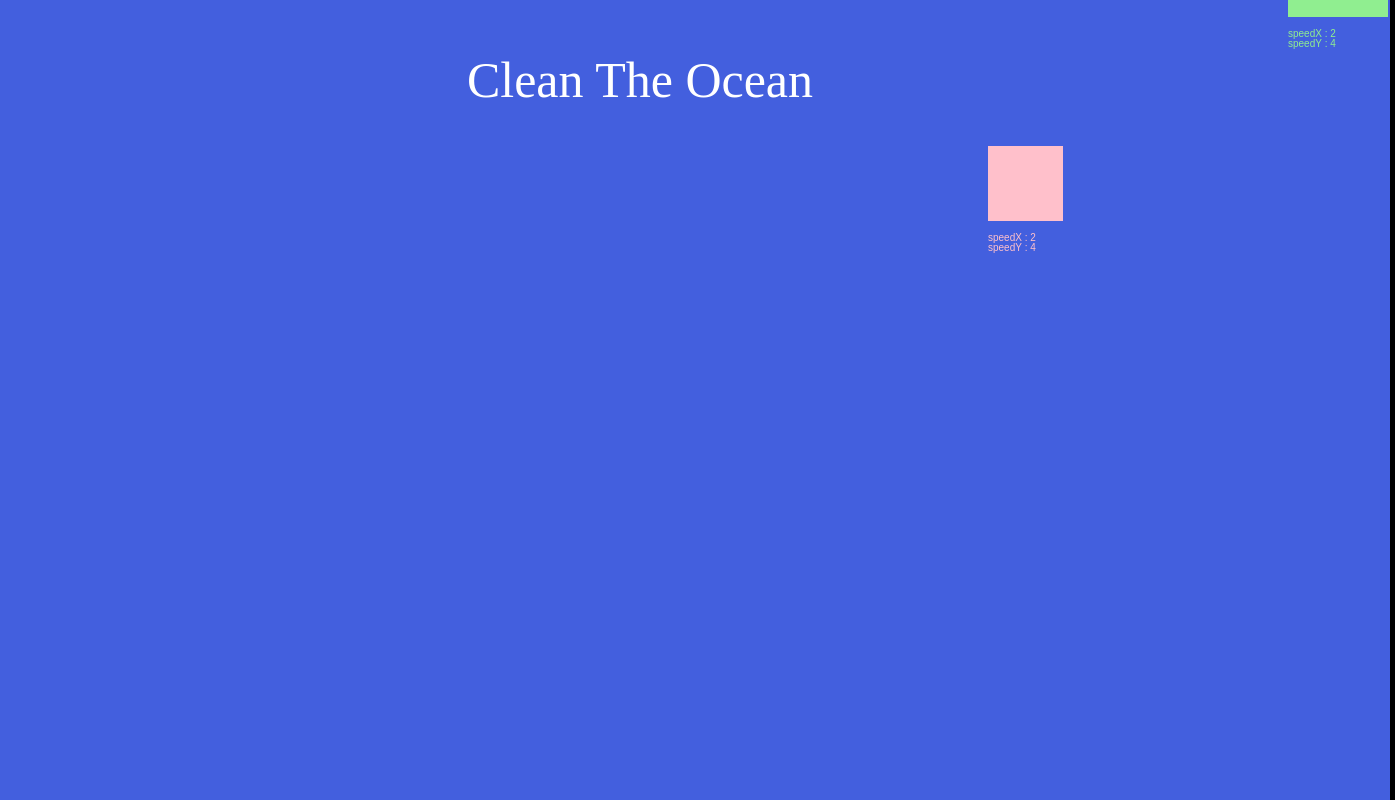
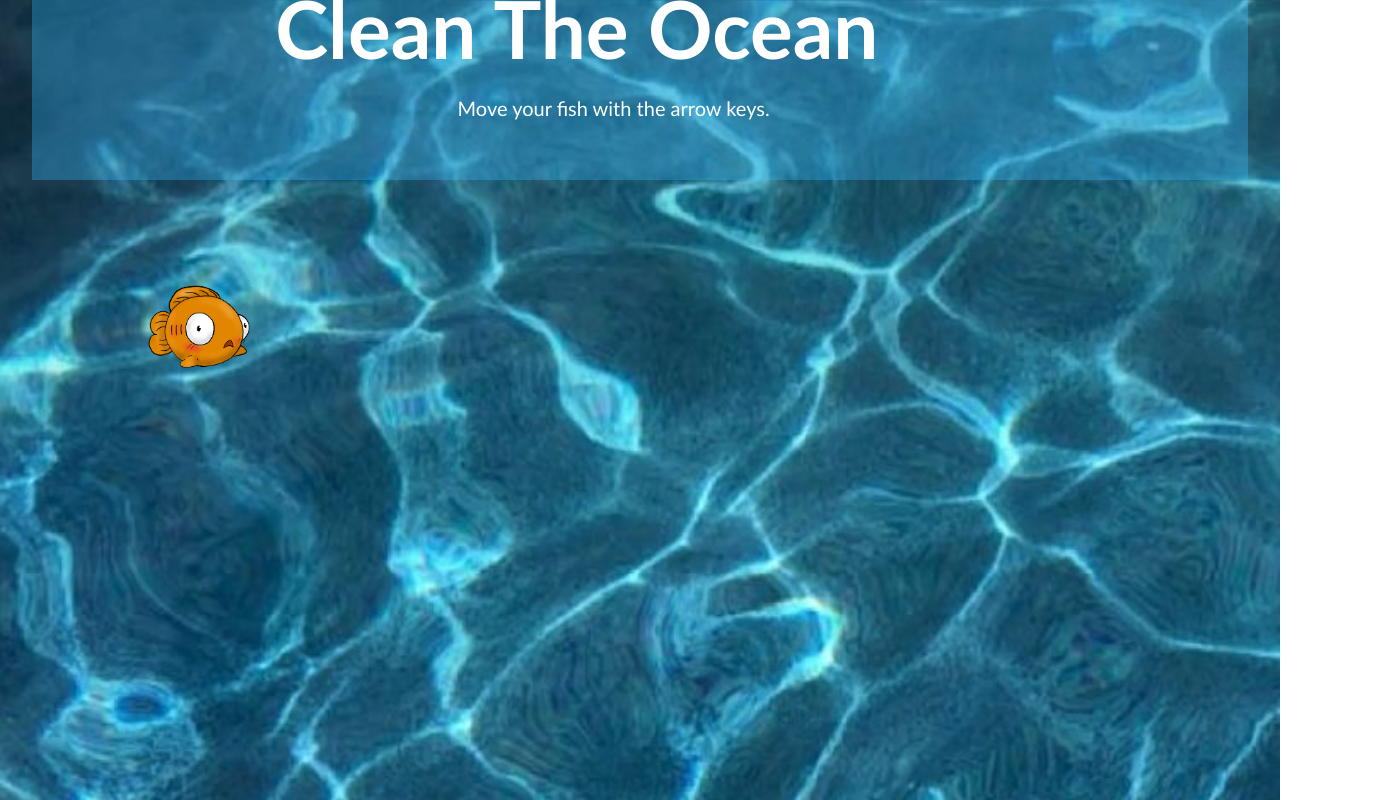
Before and after one commit to skysfalling/art101-clean-the-ocean, a plain HTML site: page game/game.html in a window 1280 px wide. Shown: the top 800 px of the page, 1395 px wide, since content can reach past the window. Drawn offline with Linux system fonts and the light colour scheme.

Commit message:
added anims

```diff
--- a/game/game.css
+++ b/game/game.css
@@ -1,18 +1,16 @@
 .gamecanvas {
-    border: 5px solid #000000;
-    background-color: #435fde;
+    /*border: 5px solid #000000;*/
+    background-color: transparent;
 
     position: absolute;
-    top: 200%;
+    top: 20%;
     left: 50%;
-    transform: translate(-50%, -50%);
-    /*
-    top: 20%;
-    width: 98%;
-    */
+    transform: translate(-50%, 0%);
+
 }
 
 body
 {
+    /* removes the scroll bar */
     overflow: hidden;
 }
--- a/game/game.html
+++ b/game/game.html
@@ -2,23 +2,26 @@
 <html>
 
 <head>
-    <title>Game</title>
+    <title>Clean The Ocean</title>
 	<link rel="stylesheet" type="text/css" href="game.css">
     <link rel="stylesheet" type="text/css" href="../site.css">
 
     <script src="game.js" defer></script>
+
+    <div class=header>
+        <!-- Center the Title of the page, but remove the top margin-->
+        <b id="title">Clean The Ocean</b>
+        <p id="info">Move your fish with the arrow keys.</p>
+    </div>
+
+
 
 
 </head>
 
 <body onload="startGame()">
 
-    <div class=header>
-        <!-- Center the Title of the page, but remove the top margin-->
-        Clean The Ocean
-    </div>
-
-    <canvas id="gameCanvas" class=gamecanvas width="1500px" height="5000px"></canvas>
+    <canvas id="gameCanvas" class=gamecanvas height="5000px"></canvas>
 
 </body>
 
--- a/game/game.js
+++ b/game/game.js
@@ -8,11 +8,14 @@ bubbleImg.src = "img/bubble1.png";
 
 // CREATE FISH ANIMATION
 const frame1 = new Image();
-frame1.src = "img/bubble1.png";
+frame1.src = "img/playerAnim/frame1.png";
 const frame2 = new Image();
-frame2.src = "img/fishplayer_frame1.png";
-var playerAnim = [frame1, frame2];
-
+frame2.src = "img/playerAnim/frame2.png";
+const frame3 = new Image();
+frame3.src = "img/playerAnim/frame3.png";
+const frame4 = new Image();
+frame4.src = "img/playerAnim/frame4.png";
+var playerAnim = [frame1, frame2, frame3, frame4];
 
 
 var myGameArea = {
@@ -32,10 +35,8 @@ var myGameArea = {
 function startGame() {
     myGameArea.start();
 
-    player = new component(500, 500, "red", (myGameArea.canvas.width / 2) - 25, 120, "player");
+    player = new component(100, 100, "red", (myGameArea.canvas.width / 2) - 25, 120, "player");
     player.animateImgs = playerAnim;
-    player.start();
-
 
     box = new component(100, 100, "lightgreen", (myGameArea.canvas.width / 2) + 150, 85, "box1", bubbleImg , 4);
     box.speedX = 2; //give box start speed
@@ -71,7 +72,7 @@ function component(width, height, color, x, y, name, img = null, bounceBackSpeed
 
     this.animate = function(){
         ctx = myGameArea.context;
-        ctx.drawImage(playerAnim[this.currAnimationFrame], this.x, this.y, this.width, this.height);
+        this.img = playerAnim[this.currAnimationFrame]; // update current animation
 
         // check if frame is more than length
         if (this.currAnimationFrame < this.animateImgs.length - 1){
@@ -80,23 +81,13 @@ function component(width, height, color, x, y, name, img = null, bounceBackSpeed
         else {this.currAnimationFrame = 0;}
     }
 
-    this.start = function(){
-        //console.log("Start called");
-        ctx = myGameArea.context;
-        ctx.fillStyle = this.color;
-        //setInterval(this.animate(), 30);
-    }
-
     this.update = function () {
         ctx = myGameArea.context;
         ctx.fillStyle = this.color;
-        ctx.fillRect(this.x, this.y, this.width, this.height);
 
         if (this.img != null){
-            //ctx.drawImage(this.img, this.x, this.y, this.width, this.height);
+            drawComponent(this, this.img);
         }
-
-        ctx.font = "10px Arial";
 
         this.setCorners();
         this.newPos();
@@ -104,7 +95,6 @@ function component(width, height, color, x, y, name, img = null, bounceBackSpeed
     }
 
     this.reset = function(){
-
         this.x = this.startX;
         this.y = this.startY;
         this.isDead = false;
@@ -147,8 +137,8 @@ function component(width, height, color, x, y, name, img = null, bounceBackSpeed
         this.x += this.speedX;
         this.y += this.speedY;
 
-        ctx.fillText("speedX : " + this.speedX, this.corner3[0] - this.width, this.corner3[1] + 20); //shows x speed
-        ctx.fillText("speedY : " + this.speedY, this.corner3[0] - this.width, this.corner3[1] + 30); //shows y speed
+        //ctx.fillText("speedX : " + this.speedX, this.corner3[0] - this.width, this.corner3[1] + 20); //shows x speed
+        //ctx.fillText("speedY : " + this.speedY, this.corner3[0] - this.width, this.corner3[1] + 30); //shows y speed
     }
 
     // <<<< COLLIDE WITH OTHER COMPONENTS >>>>
@@ -190,6 +180,7 @@ function component(width, height, color, x, y, name, img = null, bounceBackSpeed
         }
     }
 
+    // <<<< COLLIDE WITH WALL >>>>
     this.checkCollideWithWall = function (canvas_width, canvas_height, bounceBackSpeed) {
 
         ctx = myGameArea.context;
@@ -288,6 +279,9 @@ function KeyDownListener() {
 function updateGameArea() {
     // refresh
     myGameArea.clear();
+    myGameArea.canvas.width = window.innerWidth - 50;
+
+
     checkGameEnd();
 
     // input listener
@@ -312,6 +306,19 @@ function animationHandler(){
 }
 
 // ==================== HELPER FUNCTIONS ==============================
+
+//                          component >> img
+function drawComponent(com, img)
+{
+
+
+    //            draw curr img,    offset position of image based off of scale
+    ctx.drawImage(img, com.x - com.width/2, com.y - com.height/2, com.width * 2, com.height * 2);
+
+
+
+}
+
 
 function scrollToPlayer()
 {
--- a/site.css
+++ b/site.css
@@ -1,20 +1,37 @@
 
 .header{
-    color: rgb(255, 255, 255);
-    font-size: 50px;
+    width: 95%;
+    height: 200px;
+    background-color: #39baff53;
 
+    /* center on page */
     position: absolute;
     top: 10%;
     left: 50%;
     transform: translate(-50%, -50%);
 }
 
+.header #title{
+    color: white;
+    font-size: 80px;
+    width: 80%;
+
+    padding-left: 20%;;
+
+}
+
+.header #info{
+    color: white;
+    font-size: 20px;
+    padding-left: 35%;
+}
+
 html {
-    background-color: #51baee;
+    background-image: url("game/img/background2.jpg");
     background-size: cover;
     height: 100%;
+    font-family: 'Trebuchet MS';
 }
-
 
 .header-overlay{
     background-color: rgb(192, 136, 248);
```
Also changed, not shown: game/img/background2.jpg (added), game/img/ocean_background.jpg (added), game/img/playerAnim/frame1.png (renamed from game/img/fishplayer_frame1.png), game/img/playerAnim/frame2.png (added), game/img/playerAnim/frame3.png (added), game/img/playerAnim/frame4.png (added).
